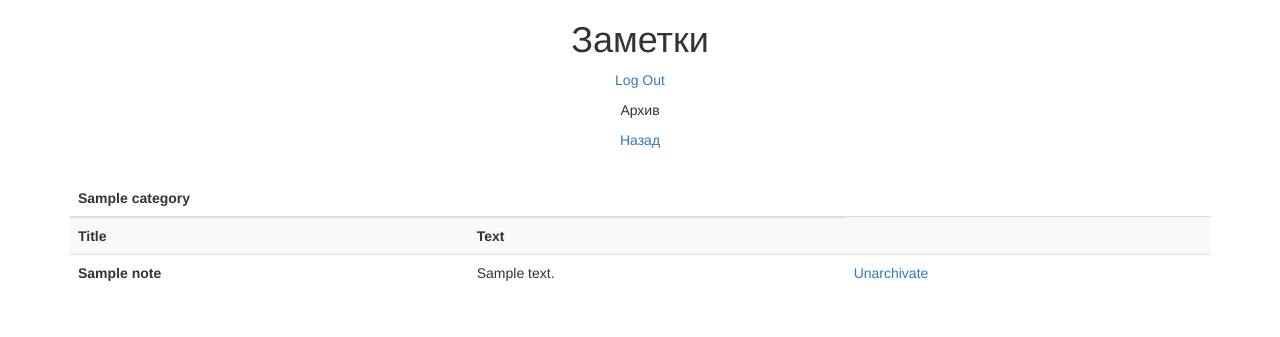
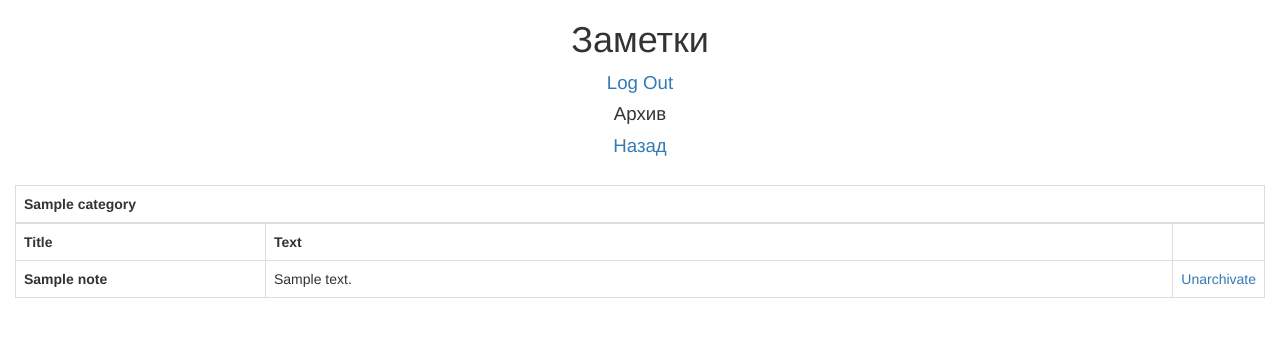
Before and after one commit to mddyy/DjangoNotesBoard, a Django app: page /archive/ in a window 1280 px wide. Shown: the top 337 px of the page. Run offline with Django 4.2, Linux system fonts and the light colour scheme; a user stored in the database is signed in; tables that the repository leaves empty hold one stand-in row (values such as "Sample post"); some libraries are stand-ins or nearby versions.

Commit message:
начата верстка главной страницы

```diff
--- a/notes/notesapp/models.py
+++ b/notes/notesapp/models.py
@@ -40,6 +40,13 @@
         if self._is_arvivated():
             Archive.objects.filter(note=self).delete()
 
+    @property
+    def sliced_text(self):
+        if len(self.text) > 80:
+            return self.text[:80] + '...'
+        else:
+            return self.text
+
 
 class Archive(models.Model):
     note = models.ForeignKey(Note, on_delete=models.CASCADE)
--- /dev/null
+++ b/notes/notesapp/static/css/styles.css
@@ -0,0 +1,50 @@
+.category {
+    margin: 0;
+    padding: 0.3rem;
+    background-color: #eee;
+    font: 1rem 'Fira Sans', sans-serif;
+}
+
+.note {
+    --bg-color: #fff;
+    border-radius: 1em;
+    border: 1px solid rgb(150,150,150);
+    background:
+        linear-gradient(rgba(255,255,255,.1) 50%, rgba(0,0,0,.1) 100%)
+        var(--bg-color)
+        no-repeat;
+    padding: 5px;
+    padding-top: 0;
+    min-height: 10px;
+    max-height: inherit;
+}
+
+.note:hover {
+    background:
+        linear-gradient(rgba(255,255,255,.2) 50%, rgba(0,0,0,.15) 100%)
+        var(--bg-color)
+        no-repeat;
+}
+
+h3 {
+    font-size: 18pt;
+    margin-left: 5px;
+}
+
+p {
+    font-size: 14pt;
+    margin: 5px;
+    white-space: pre-wrap;
+    word-break: break-all;
+}
+
+.container {
+    width: 100%;
+}
+
+.wrapper {
+    display: grid;
+    grid-template-columns: repeat(auto-fill, 70ch);
+    grid-template-rows: repeat(auto);
+    grid-gap: 10px;
+}
--- a/notes/notesapp/templates/notesapp/archive.html
+++ b/notes/notesapp/templates/notesapp/archive.html
@@ -5,19 +5,19 @@
 <p align="center">Архив</p>
 <p align="center"><a href="{% url 'mainpage' %}">Назад</a></p>
 <div class="container">
-  <table class="table table-striped">
+  <table class="table">
     {% for item in notes %}
-    <table class="table table-striped">
+    <table class="table table-bordered">
       <thead>
       <tr>
-        <th colspan="2">{{item.category.name}}</th>
+        <th colspan="3">{{item.category.name}}</th>
       </tr>
       </thead>
       <tbody>
       <tr>
-        <th scope="col">Title</th>
+        <th scope="col" width="250">Title</th>
         <th scope="col">Text</th>
-        <th scope="col"></th>
+        <th scope="col" width="50"></th>
       </tr>
       {% for note in item.notes_of_category %}
       <tr style="background: {{note.color}}">
--- a/notes/notesapp/templates/notesapp/index.html
+++ b/notes/notesapp/templates/notesapp/index.html
@@ -1,10 +1,12 @@
 <!DOCTYPE html>
+{% load static %}
 <html>
 	<head>
 		<meta charset="utf-8" />
 		<title>Django Notes</title>
         <link rel="stylesheet" href="//maxcdn.bootstrapcdn.com/bootstrap/3.2.0/css/bootstrap.min.css">
         <link rel="stylesheet" href="//maxcdn.bootstrapcdn.com/bootstrap/3.2.0/css/bootstrap-theme.min.css">
+        <link rel="stylesheet" href="{% static 'css/styles.css' %}">
         <h1 style="text-align:center;">Заметки</h1>
 	</head>
 	<body>
@@ -12,25 +14,25 @@
             <p align="center"><a href="{% url 'logout' %}">Log Out</a></p>
             <p align="center"><a href="{% url 'new' %}">New</a></p>
             <div class="container">
-                <table class="table table-striped">
+                <table class="table">
                     {% for item in notes %}
-                    <table class="table table-striped">
+                    <table class=" table table-bordered">
                         <thead>
                             <tr>
-                                <th colspan="2">{{item.category.name}}</th>
+                                <th colspan="4">{{item.category.name}}</th>
                             </tr>
                         </thead>
                         <tbody>
                             <tr>
-                                <th scope="col">Title</th>
-                                <th scope="col">Text</th>
-                                <th scope="col"></th>
-                                <th scope="col"></th>
+                                <th scope="col" width="250">Title</th>
+                                <th scope="col" width="60%">Text</th>
+                                <th scope="col" width="50"></th>
+                                <th scope="col" width="50"></th>
                             </tr>
                             {% for note in item.notes_of_category %}
                             <tr style="background: {{note.color}}">
                                 <th scope="row" >{{note.title}}</th>
-                                <td>{{note.text}}</td>
+                                <td><p>{{note.sliced_text}}</p></td>
                                 <td><a href="{% url 'edit' note.id %}">Edit</a></td>
                                 <td><a href="{% url 'archivate' note.id %}">Archivate</a></td>
                             </tr>
@@ -39,6 +41,24 @@
                     </table>
                     {% endfor %}
                 </table>
+
+                <div class="container">
+                    {% for item in notes %}
+                <article class="category">
+                    <h2>{{item.category.name}}</h2>
+                    <div class="wrapper">
+                        {% for note in item.notes_of_category %}
+                    <article class="note" style="--bg-color: {{note.color}};">
+                        <h3>{{note.title}}</h3>
+                        <p>{{note.sliced_text}}</p>
+                    </article>
+                    {% endfor %}
+                    </div>
+                </article>
+                {% endfor %}
+                </div>
+
+
             </div>
         <p align="center"><a href="{% url 'archive' %}">Архивированные заметки</a></p>
         {% endblock %}
```
